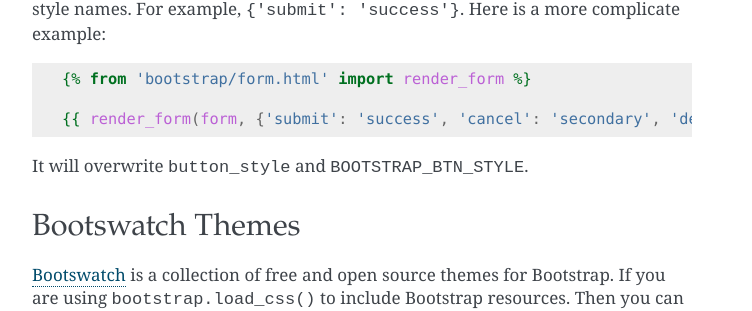
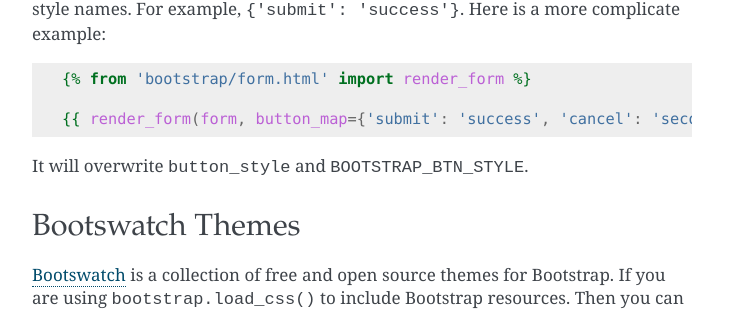
Before and after one commit to helloflask/bootstrap-flask, a Sphinx documentation site: the page built from docs/advanced.rst, in a window 1280 px wide and 900 px high, scrolled down 2360 px. Shown: the part 229-540 px from the top of the window, without its empty margins (388-1140 px from the left). Built offline with Sphinx 7.4.7, drawn with Linux system fonts in a browser that asks for light colours.

Commit message:
Fix typo in the example of form button style doc

```diff
--- a/docs/advanced.rst
+++ b/docs/advanced.rst
@@ -121,7 +121,7 @@ Here is a more complicate example:
 
     {% from 'bootstrap/form.html' import render_form %}
 
-    {{ render_form(form, {'submit': 'success', 'cancel': 'secondary', 'delete': 'danger'}) }}
+    {{ render_form(form, button_map={'submit': 'success', 'cancel': 'secondary', 'delete': 'danger'}) }}
 
 It will overwrite ``button_style`` and ``BOOTSTRAP_BTN_STYLE``.
 
```
